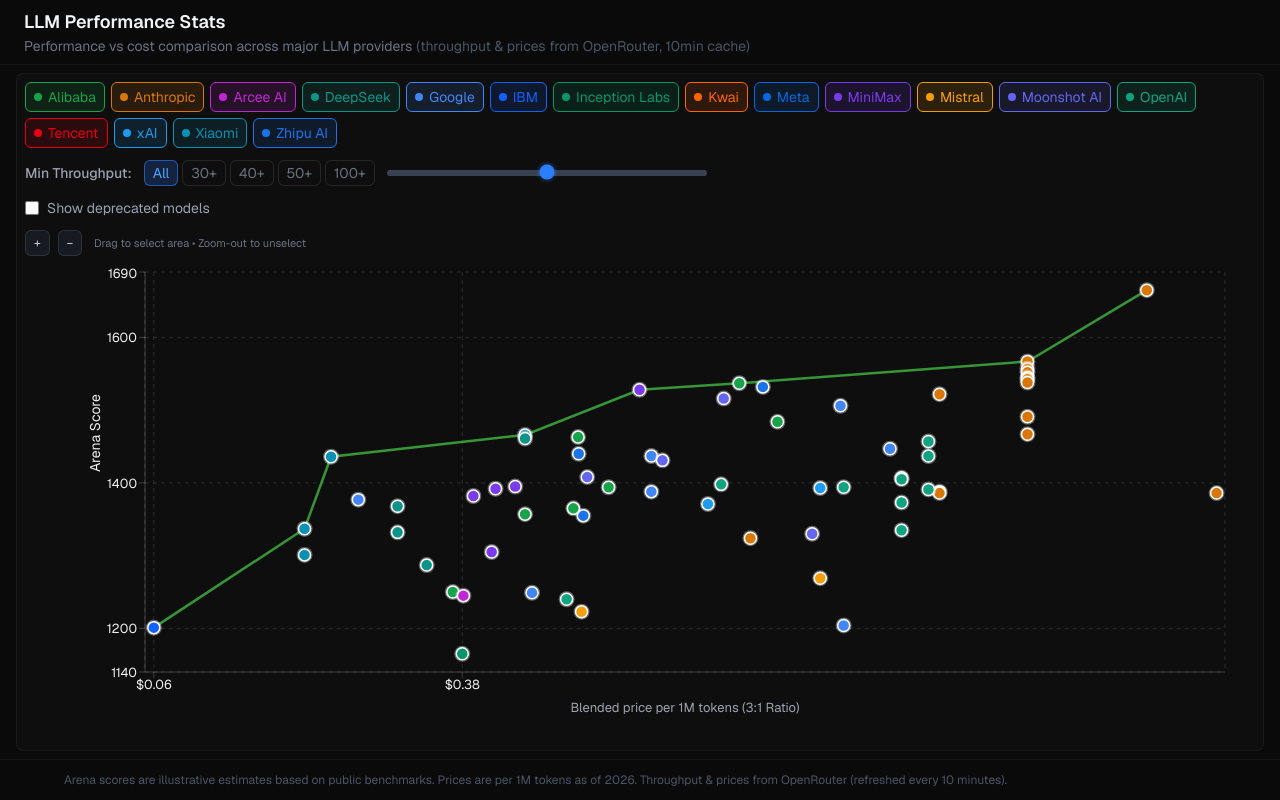
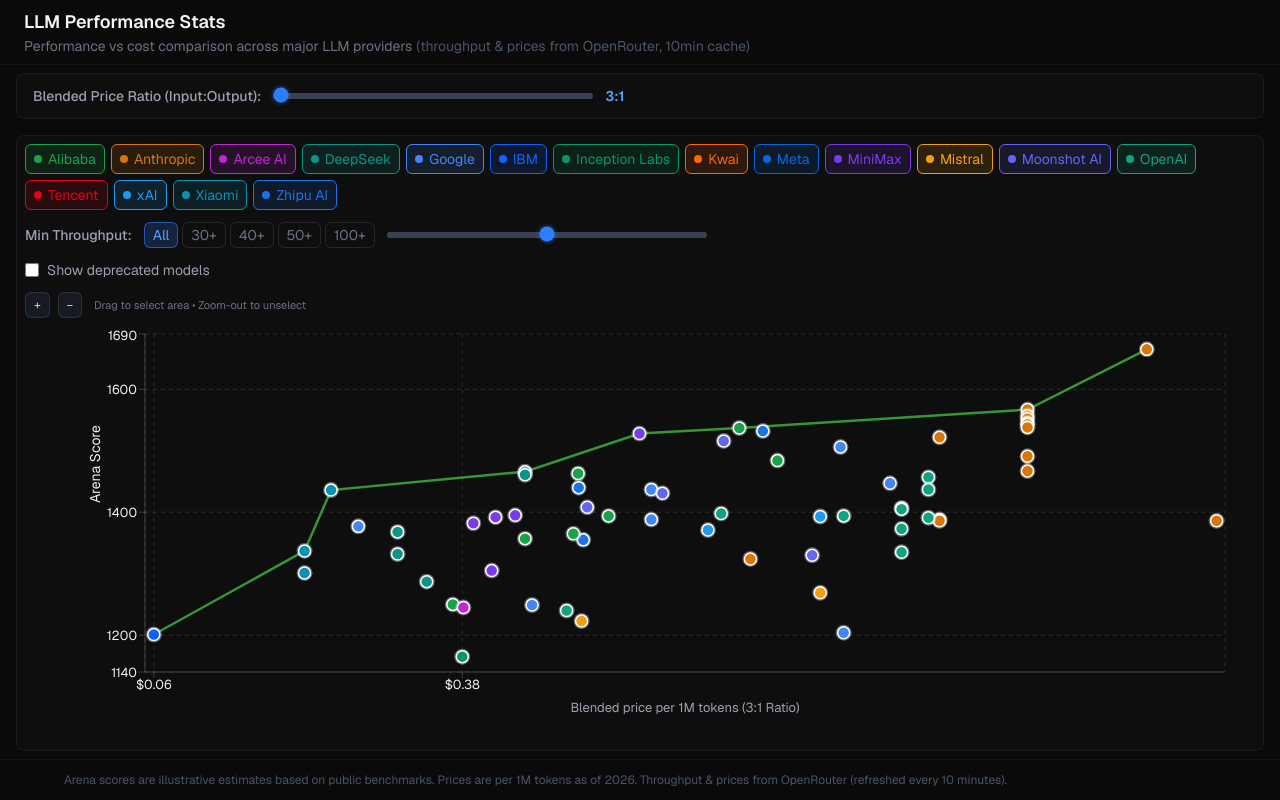
Before and after one commit to yuto-moriizumi/llm-coding-stats, a Next.js app: page / in a window 1280 px wide. Built offline with nearby package versions, Linux system fonts and the light colour scheme; no server answers.

Commit message:
feat: add blended price ratio slider (3:1 to 10:1) affecting both charts

```diff
--- a/app/components/ChartSection.tsx
+++ b/app/components/ChartSection.tsx
@@ -13,6 +13,7 @@ interface ChartSectionProps {
 
 export default function ChartSection({ models, endpointMap }: ChartSectionProps) {
   const [selectedModel, setSelectedModel] = useState<LLMModel | null>(null);
+  const [priceRatio, setPriceRatio] = useState<number>(3);
 
   const handleSelectModel = useCallback((model: LLMModel) => {
     setSelectedModel((prev) =>
@@ -26,12 +27,31 @@ export default function ChartSection({ models, endpointMap }: ChartSectionProps)
 
   return (
     <div className="flex w-full flex-1 flex-col gap-4">
+      {/* Price ratio slider - applies to both charts */}
+      <div className="flex items-center gap-3 rounded-lg border border-white/5 bg-[#0e0e0e] px-4 py-3">
+        <span className="text-sm font-medium text-gray-400">
+          Blended Price Ratio (Input:Output):
+        </span>
+        <input
+          type="range"
+          min={3}
+          max={10}
+          step={1}
+          value={priceRatio}
+          onChange={(e) => setPriceRatio(Number(e.target.value))}
+          className="throughput-slider h-1.5 w-48 cursor-pointer accent-blue-500 sm:w-64 lg:w-80"
+          title={`Price ratio: ${priceRatio}:1`}
+        />
+        <span className="min-w-[3rem] text-sm font-semibold text-blue-400">{priceRatio}:1</span>
+      </div>
+
       {/* Upper chart: Pareto frontier (Arena Score vs Price) */}
       <div className="flex flex-1 flex-col rounded-lg border border-white/5 bg-[#0e0e0e]">
         <ParetoChart
           models={models}
           selectedModel={selectedModel}
           onSelectModel={handleSelectModel}
+          priceRatio={priceRatio}
         />
       </div>
 
@@ -41,6 +61,7 @@ export default function ChartSection({ models, endpointMap }: ChartSectionProps)
           <ThroughputPriceChart
             endpoints={selectedEndpoints}
             modelName={selectedModel.name}
+            priceRatio={priceRatio}
           />
         </div>
       )}
--- a/app/components/ParetoChart.tsx
+++ b/app/components/ParetoChart.tsx
@@ -25,6 +25,7 @@ interface ParetoChartProps {
   models: LLMModel[];
   selectedModel?: LLMModel | null;
   onSelectModel?: (model: LLMModel) => void;
+  priceRatio?: number;
 }
 
 // ── Chart margins (for label positioning) ────────────────────
@@ -49,8 +50,8 @@ function generateLinearTicks(min: number, max: number, count = 5): number[] {
 }
 
 // ── Pareto frontier computation ──────────────────────────────
-function computeParetoFrontier(models: LLMModel[]): LLMModel[] {
-  const sorted = [...models].sort((a, b) => blendedPrice(a) - blendedPrice(b));
+function computeParetoFrontier(models: LLMModel[], inputRatio: number = 3): LLMModel[] {
+  const sorted = [...models].sort((a, b) => blendedPrice(a, inputRatio) - blendedPrice(b, inputRatio));
   const frontier: LLMModel[] = [];
   let bestScore = -Infinity;
 
@@ -74,15 +75,16 @@ function formatPrice(price: number): string {
 interface CustomTooltipProps {
   active?: boolean;
   hoveredModel?: LLMModel | null;
+  priceRatio?: number;
 }
 
-function CustomTooltip({ active, hoveredModel }: CustomTooltipProps) {
+function CustomTooltip({ active, hoveredModel, priceRatio = 3 }: CustomTooltipProps) {
   if (!active || !hoveredModel) return null;
 
   return (
     <div className="rounded-lg border border-white/10 bg-gray-900/95 px-3 py-2 text-xs shadow-xl backdrop-blur-sm">
       <div className="mb-2 font-medium text-gray-100">
-        {hoveredModel.name} — ${blendedPrice(hoveredModel).toFixed(2)}/1M
+        {hoveredModel.name} — ${blendedPrice(hoveredModel, priceRatio).toFixed(2)}/1M
         {hoveredModel.deprecated && (
           <span className="ml-2 rounded bg-red-500/20 px-1.5 py-0.5 text-[10px] text-red-400">
             Deprecated
@@ -96,7 +98,7 @@ function CustomTooltip({ active, hoveredModel }: CustomTooltipProps) {
         </span>
         <span>
           <span className="text-gray-300">Blended price:</span> $
-          {blendedPrice(hoveredModel).toFixed(2)}/1M
+          {blendedPrice(hoveredModel, priceRatio).toFixed(2)}/1M
         </span>
         <span>
           <span className="text-gray-300">Input:</span> $
@@ -221,6 +223,7 @@ export default function ParetoChart({
   models,
   selectedModel: selectedModelProp,
   onSelectModel,
+  priceRatio = 3,
 }: ParetoChartProps) {
   const containerRef = useRef<HTMLDivElement>(null);
   const chartWrapperRef = useRef<HTMLDivElement>(null);
@@ -308,18 +311,18 @@ export default function ParetoChart({
 
   // Compute pareto frontier
   const paretoFrontier = useMemo(
-    () => computeParetoFrontier(filteredModels),
-    [filteredModels],
+    () => computeParetoFrontier(filteredModels, priceRatio),
+    [filteredModels, priceRatio],
   );
 
   // Auto-compute price axis range from filtered data (with 5% padding)
   const { priceMin, priceMax } = useMemo(() => {
     if (filteredModels.length === 0) return { priceMin: 0.01, priceMax: 10 };
-    const prices = filteredModels.map(blendedPrice);
+    const prices = filteredModels.map((m) => blendedPrice(m, priceRatio));
     const min = Math.min(...prices);
     const max = Math.max(...prices);
     return { priceMin: min * 0.95, priceMax: max * 1.05 };
-  }, [filteredModels]);
+  }, [filteredModels, priceRatio]);
 
   // Auto-compute score range from filtered data
   const { scoreMin, scoreMax, scoreTicks } = useMemo(() => {
@@ -357,9 +360,9 @@ export default function ParetoChart({
         // NaN causes scale.map(NaN) => null => cx/cy=null => dot skipped by Recharts
         return { ...model, x: NaN, y: NaN };
       }
-      return { ...model, x: blendedPrice(model), y: model.arenaScore };
+      return { ...model, x: blendedPrice(model, priceRatio), y: model.arenaScore };
     });
-  }, [models, filteredModels]);
+  }, [models, filteredModels, priceRatio]);
 
   // ── Mouse interaction for zoom ──
   const getDataCoordinate = useCallback(
@@ -816,7 +819,7 @@ export default function ParetoChart({
                   tick={{ fill: "#eeeef0", fontSize: 13 }}
                   stroke="rgba(255,255,255,0.2)"
                   label={{
-                    value: "Blended price per 1M tokens (3:1 Ratio)",
+                    value: `Blended price per 1M tokens (${priceRatio}:1 Ratio)`,
                     position: "insideBottom",
                     offset: -10,
                     fill: "#9ca3af",
@@ -848,7 +851,7 @@ export default function ParetoChart({
                 <ZAxis range={[1, 1]} />
 
                 <Tooltip
-                  content={<CustomTooltip hoveredModel={hoveredModel} />}
+                  content={<CustomTooltip hoveredModel={hoveredModel} priceRatio={priceRatio} />}
                   active={hoveredModel !== null}
                   cursor={{
                     strokeDasharray: "3,3",
@@ -879,7 +882,7 @@ export default function ParetoChart({
                   <Scatter
                     name="Pareto Frontier"
                     data={paretoFrontier.map((model) => ({
-                      x: blendedPrice(model),
+                       x: blendedPrice(model, priceRatio),
                       y: model.arenaScore,
                       ...model,
                     }))}
--- a/app/components/ThroughputPriceChart.tsx
+++ b/app/components/ThroughputPriceChart.tsx
@@ -17,6 +17,7 @@ import type { EndpointData } from "../lib/openrouter";
 interface ThroughputPriceChartProps {
   endpoints: EndpointData[] | null;
   modelName: string | null;
+  priceRatio?: number;
 }
 
 // ── Format helpers ───────────────────────────────────────────
@@ -25,14 +26,14 @@ function formatPrice(price: number): string {
   return `$${price.toFixed(2)}`;
 }
 
-function blendedPrice(ep: EndpointData): number {
-  return (ep.inputPrice * 3 + ep.outputPrice * 1) / 4;
+function blendedPrice(ep: EndpointData, inputRatio: number = 3): number {
+  return (ep.inputPrice * inputRatio + ep.outputPrice * 1) / (inputRatio + 1);
 }
 
 // ── Pareto frontier computation ──────────────────────────────
 // 価格が低く、スループットが高いものが最適（右上）
-function computeParetoFrontier(endpoints: EndpointData[]): EndpointData[] {
-  const sorted = [...endpoints].sort((a, b) => blendedPrice(a) - blendedPrice(b));
+function computeParetoFrontier(endpoints: EndpointData[], inputRatio: number = 3): EndpointData[] {
+  const sorted = [...endpoints].sort((a, b) => blendedPrice(a, inputRatio) - blendedPrice(b, inputRatio));
   const frontier: EndpointData[] = [];
   let bestThroughput = -Infinity;
 
@@ -55,12 +56,13 @@ interface ChartPoint extends EndpointData {
 interface CustomTooltipProps {
   active?: boolean;
   hoveredPoint?: ChartPoint | null;
+  priceRatio?: number;
 }
 
-function CustomTooltip({ active, hoveredPoint }: CustomTooltipProps) {
+function CustomTooltip({ active, hoveredPoint, priceRatio = 3 }: CustomTooltipProps) {
   if (!active || !hoveredPoint) return null;
 
-  const bp = blendedPrice(hoveredPoint);
+  const bp = blendedPrice(hoveredPoint, priceRatio);
 
   return (
     <div className="rounded-lg border border-white/10 bg-gray-900/95 px-3 py-2 text-xs shadow-xl backdrop-blur-sm">
@@ -149,7 +151,7 @@ function generateLinearTicks(min: number, max: number, count = 5): number[] {
   return ticks;
 }
 
-export default function ThroughputPriceChart({ endpoints, modelName }: ThroughputPriceChartProps) {
+export default function ThroughputPriceChart({ endpoints, modelName, priceRatio = 3 }: ThroughputPriceChartProps) {
   const [hoveredPoint, setHoveredPoint] = useState<ChartPoint | null>(null);
 
   // Compute chart data and pareto frontier
@@ -167,16 +169,17 @@ export default function ThroughputPriceChart({ endpoints, modelName }: Throughpu
       .filter((ep) => ep.throughput != null && (ep.inputPrice > 0 || ep.outputPrice > 0))
       .map((ep) => ({
         ...ep,
-        x: blendedPrice(ep),
+        x: blendedPrice(ep, priceRatio),
         y: ep.throughput,
       }));
 
     const frontier = computeParetoFrontier(
       endpoints.filter((ep) => ep.inputPrice > 0 || ep.outputPrice > 0),
+      priceRatio,
     )
       .map((ep) => ({
         ...ep,
-        x: blendedPrice(ep),
+        x: blendedPrice(ep, priceRatio),
         y: ep.throughput,
       }));
 
@@ -195,7 +198,7 @@ export default function ThroughputPriceChart({ endpoints, modelName }: Throughpu
       priceDomain: [Math.max(0, minPrice - pPad), maxPrice + pPad] as [number, number],
       throughputDomain: [Math.max(0, minThroughput - tPad), maxThroughput + tPad] as [number, number],
     };
-  }, [endpoints]);
+  }, [endpoints, priceRatio]);
 
   // Auto-compute price ticks
   const priceTicks = useMemo(() => {
@@ -257,7 +260,7 @@ export default function ThroughputPriceChart({ endpoints, modelName }: Throughpu
               tick={{ fill: "#eeeef0", fontSize: 13 }}
               stroke="rgba(255,255,255,0.2)"
               label={{
-                value: "Effective blended price per 1M tokens (3:1 Ratio)",
+                value: `Effective blended price per 1M tokens (${priceRatio}:1 Ratio)`,
                 position: "insideBottom",
                 offset: -10,
                 fill: "#9ca3af",
@@ -285,7 +288,7 @@ export default function ThroughputPriceChart({ endpoints, modelName }: Throughpu
             <ZAxis range={[1, 1]} />
 
             <Tooltip
-              content={<CustomTooltip hoveredPoint={hoveredPoint} />}
+              content={<CustomTooltip hoveredPoint={hoveredPoint} priceRatio={priceRatio} />}
               active={hoveredPoint !== null}
               cursor={{
                 strokeDasharray: "3,3",
--- a/app/data/llm-data.ts
+++ b/app/data/llm-data.ts
@@ -78,11 +78,11 @@ export const PROVIDER_LABELS: Record<Provider, string> = {
 };
 
 /**
- * Blended price = (inputPrice * 3 + outputPrice * 1) / 4
- * Assumes 3:1 input:output ratio per 1M tokens.
+ * Blended price = (inputPrice * inputRatio + outputPrice * 1) / (inputRatio + 1)
+ * inputRatio defaults to 3 (3:1 input:output ratio per 1M tokens).
  */
-export function blendedPrice(model: LLMModel): number {
-  return (model.inputPrice * 3 + model.outputPrice * 1) / 4;
+export function blendedPrice(model: LLMModel, inputRatio: number = 3): number {
+  return (model.inputPrice * inputRatio + model.outputPrice * 1) / (inputRatio + 1);
 }
 
 export const LLM_MODELS: LLMModel[] = [
```
